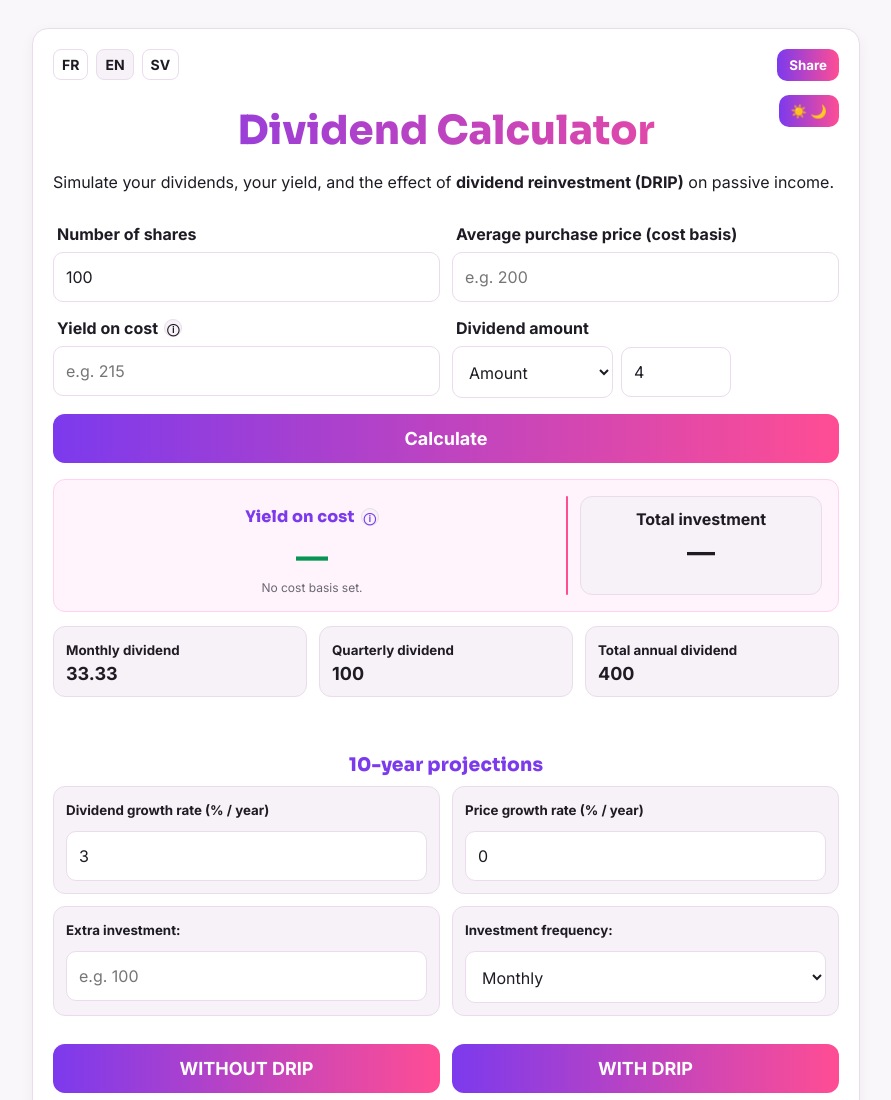
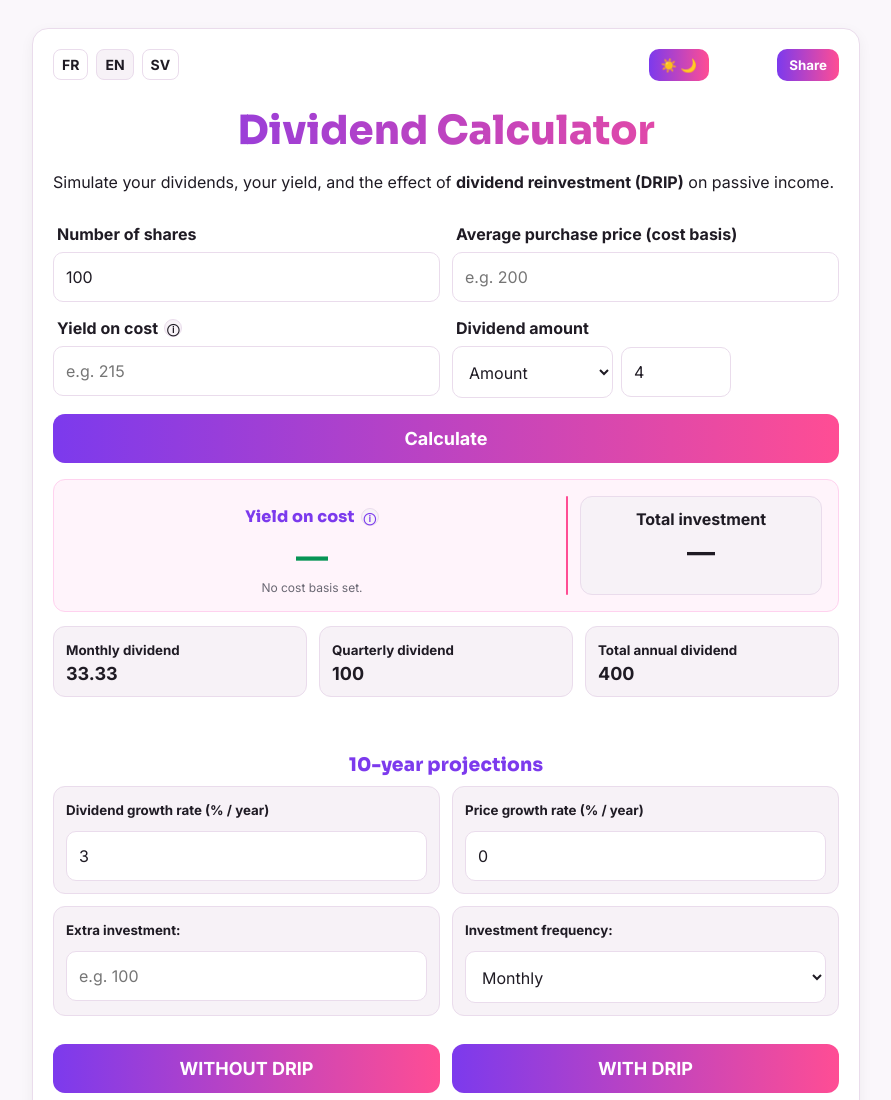
Before and after one commit to zebastianbt-ui/Dividendsalculatorsite, a plain HTML site: page en/index.html in a window 1280 px wide. Shown: the top 1100 px of the page, without its empty margins (194-1085 px from the left). Drawn offline with nearby package versions, Linux system fonts and the light colour scheme.

Commit message:
Fix CSS inline EN+SV: bouton jour/nuit à gauche + marges Learn More

```diff
--- a/en/index.html
+++ b/en/index.html
@@ -73,11 +73,11 @@
     color:#fff; font-weight:700; cursor:pointer;
   }
   .theme-btn{
-    position:absolute; right:0; top:46px;
-    padding:8px 12px; border:0; border-radius:10px;
-    background:linear-gradient(90deg,var(--violet),var(--rose));
-    color:#fff; font-weight:700; cursor:pointer;
-  }
+  position:absolute; right:130px; top:0;
+  padding:8px 12px; border:0; border-radius:10px;
+  background:linear-gradient(90deg,var(--violet),var(--rose));
+  color:#fff; font-weight:700; cursor:pointer;
+}
   .share-menu{
     position:absolute; right:0; top:42px; background:var(--card); border:1px solid var(--border);
     border-radius:12px; box-shadow:0 10px 30px rgba(0,0,0,.08); padding:8px; display:none; z-index:10; min-width:220px;
```
Also changed, not shown: sv/index.html (+5 -5 lines).
